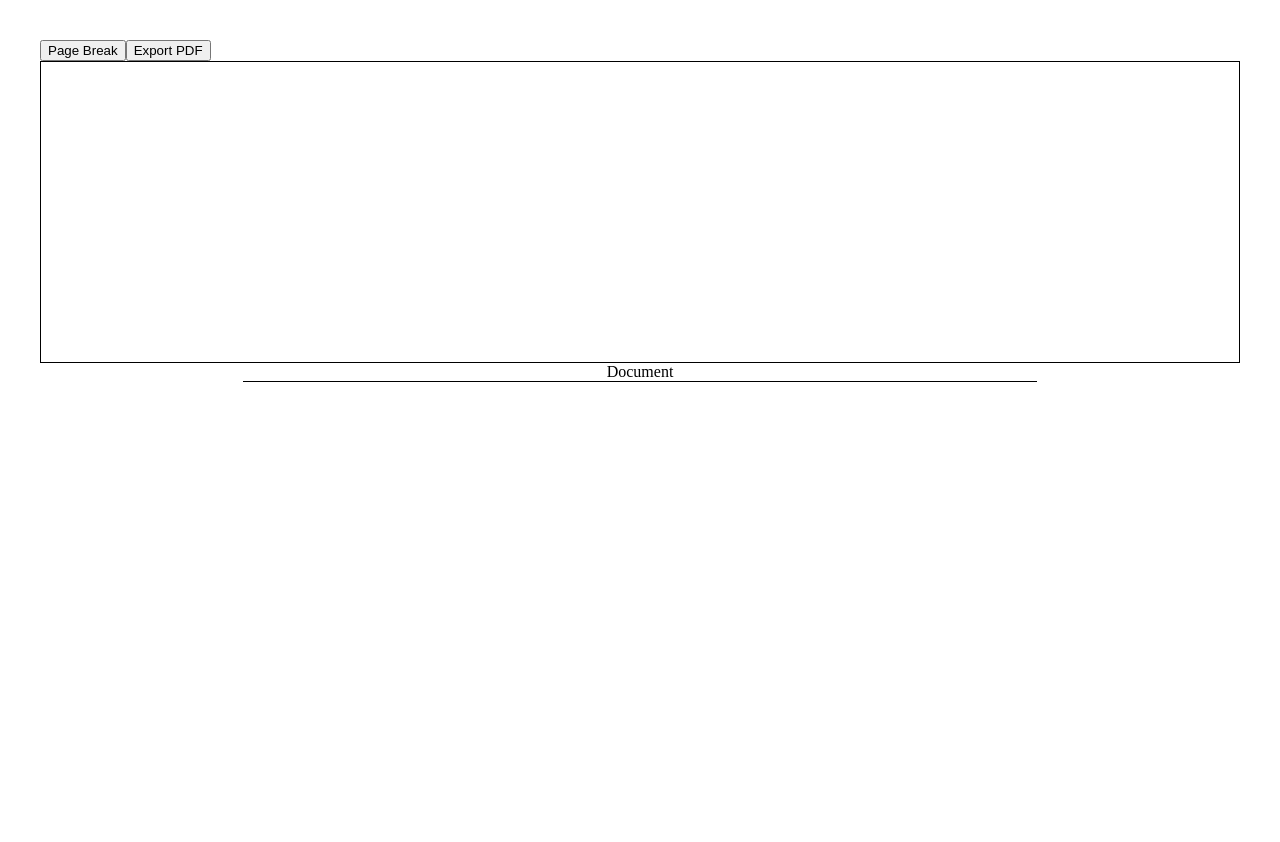
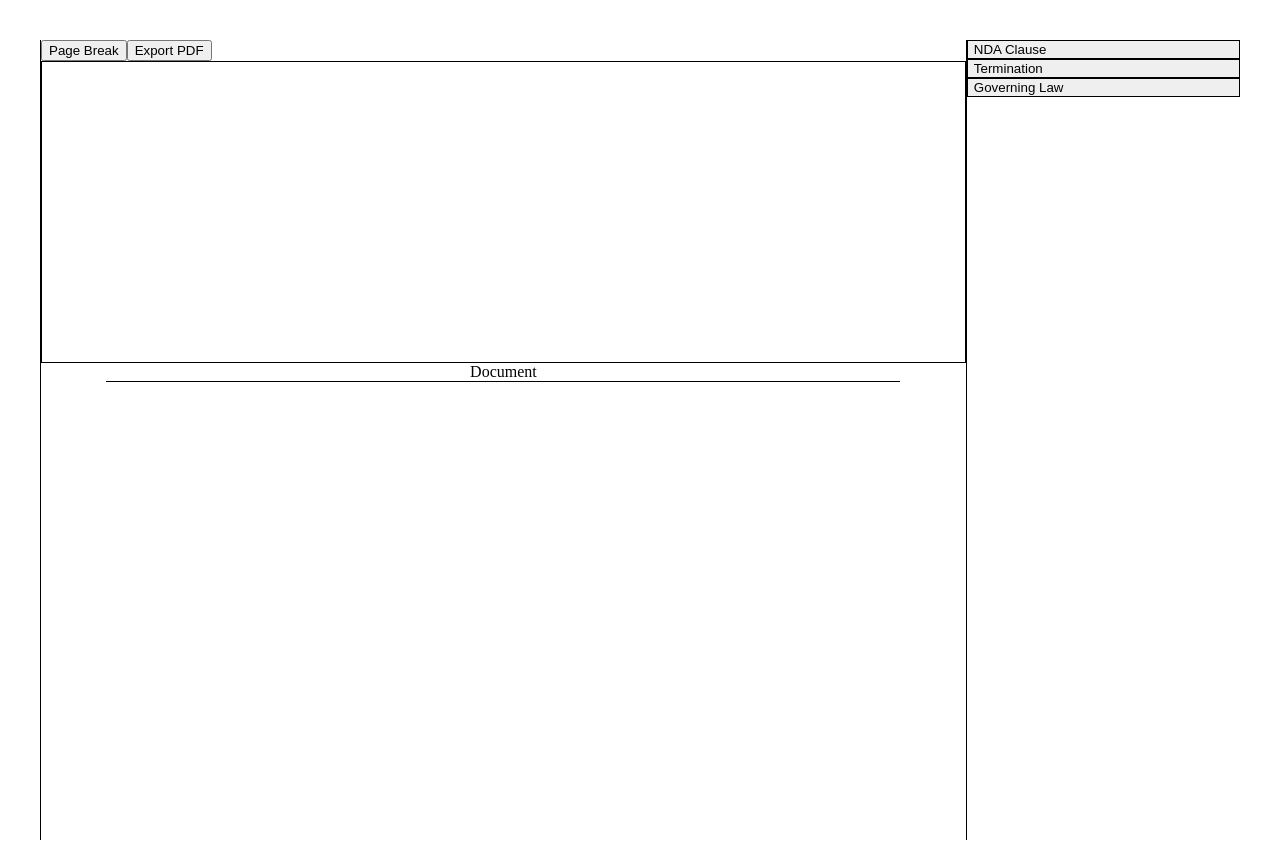
Before and after one commit to Bharatchoudhary11/Vettam, a React (Vite) app: page / in a window 1280 px wide. Shown: the top 842 px of the page. Built offline with nearby package versions, Linux system fonts and the light colour scheme.

Commit message:
feat: implement outline panel and templates sidebar

```diff
--- a/src/App.tsx
+++ b/src/App.tsx
@@ -3,7 +3,7 @@ import { Editor } from './editor/Editor'
 
 function App() {
   return (
-    <div className="p-4">
+    <div className="p-4 h-screen">
       <Editor />
     </div>
   )
--- a/src/editor/Editor.tsx
+++ b/src/editor/Editor.tsx
@@ -5,6 +5,8 @@ import PageBreak from './extensions/PageBreak'
 import { usePagination } from './usePagination'
 import { PageHeader } from './components/PageHeader'
 import { PageFooter } from './components/PageFooter'
+import { OutlinePanel } from './components/OutlinePanel'
+import { TemplateSidebar } from './components/TemplateSidebar'
 import { exportPdf } from './exportPdf'
 
 export const Editor = () => {
@@ -24,11 +26,13 @@ export const Editor = () => {
   }
 
   return (
-    <div className="space-y-4">
+    <div className="flex h-screen">
+      <OutlinePanel editor={editor} />
+      <div className="flex-1 space-y-4 p-4 overflow-y-auto">
         <div className="flex gap-2">
           <button
             className="px-2 py-1 bg-gray-200 rounded"
-          onClick={() => editor?.chain().focus().setPageBreak().run()}
+            onClick={() => (editor?.chain() as any).focus().setPageBreak().run()}
           >
             Page Break
           </button>
@@ -59,6 +63,8 @@ export const Editor = () => {
           ))}
         </div>
       </div>
+      <TemplateSidebar editor={editor} />
+    </div>
   )
 }
 
--- /dev/null
+++ b/src/editor/components/OutlinePanel.tsx
@@ -0,0 +1,120 @@
+import { Editor } from '@tiptap/react'
+import { useEffect, useState } from 'react'
+import { Slice } from '@tiptap/pm/model'
+
+interface OutlineItem {
+  id: string
+  level: number
+  text: string
+  pos: number
+}
+
+export const OutlinePanel = ({ editor }: { editor: Editor | null }) => {
+  const [items, setItems] = useState<OutlineItem[]>([])
+  const [collapsed, setCollapsed] = useState<Set<number>>(new Set())
+
+  useEffect(() => {
+    if (!editor) return
+
+    const generate = () => {
+      const headings: OutlineItem[] = []
+      editor.state.doc.descendants((node, pos) => {
+        if (node.type.name === 'heading' && [1, 2, 3].includes(node.attrs.level)) {
+          const id = `heading-${pos}`
+          const dom = editor.view.nodeDOM(pos) as HTMLElement | null
+          if (dom) dom.id = id
+          headings.push({
+            id,
+            level: node.attrs.level,
+            text: node.textContent,
+            pos,
+          })
+        }
+      })
+      setItems(headings)
+    }
+
+    generate()
+    editor.on('update', generate)
+    return () => {
+      editor.off('update', generate)
+    }
+  }, [editor])
+
+  const navigate = (id: string) => {
+    const el = document.getElementById(id)
+    el?.scrollIntoView({ behavior: 'smooth', block: 'center' })
+  }
+
+  const toggleCollapse = (pos: number) => {
+    if (!editor) return
+    const dom = editor.view.nodeDOM(pos) as HTMLElement | null
+    if (!dom) return
+    const newSet = new Set(collapsed)
+    let sib = dom.nextElementSibling as HTMLElement | null
+    while (sib && !/^H[1-3]$/.test(sib.tagName)) {
+      sib.classList.toggle('hidden')
+      sib = sib.nextElementSibling as HTMLElement | null
+    }
+    if (newSet.has(pos)) newSet.delete(pos)
+    else newSet.add(pos)
+    setCollapsed(newSet)
+  }
+
+  const moveUp = (index: number) => {
+    if (!editor || index === 0) return
+    const { state, view } = editor
+    const pos0 = items[index - 1].pos
+    const pos1 = items[index].pos
+    const pos2 = items[index + 1]?.pos ?? state.doc.content.size
+    const prev = state.doc.slice(pos0, pos1)
+    const current = state.doc.slice(pos1, pos2)
+    const slice = new Slice(current.content.append(prev.content), 0, 0)
+    const tr = state.tr.replaceRange(pos0, pos2, slice)
+    view.dispatch(tr)
+  }
+
+  const moveDown = (index: number) => {
+    if (!editor || index === items.length - 1) return
+    const { state, view } = editor
+    const pos1 = items[index].pos
+    const pos2 = items[index + 1].pos
+    const pos3 = items[index + 2]?.pos ?? state.doc.content.size
+    const current = state.doc.slice(pos1, pos2)
+    const next = state.doc.slice(pos2, pos3)
+    const slice = new Slice(next.content.append(current.content), 0, 0)
+    const tr = state.tr.replaceRange(pos1, pos3, slice)
+    view.dispatch(tr)
+  }
+
+  return (
+    <div className="w-60 border-r p-2 space-y-1 overflow-y-auto">
+      {items.map((item, i) => (
+        <div key={item.id} className="flex items-center gap-1">
+          <button
+            onClick={() => navigate(item.id)}
+            className="flex-1 text-left truncate"
+            style={{ paddingLeft: (item.level - 1) * 8 }}
+          >
+            {item.text || 'Untitled'}
+          </button>
+          <button onClick={() => toggleCollapse(item.pos)} className="px-1">
+            {collapsed.has(item.pos) ? '+' : '-'}
+          </button>
+          <button disabled={i === 0} onClick={() => moveUp(i)} className="px-1">
+            ↑
+          </button>
+          <button
+            disabled={i === items.length - 1}
+            onClick={() => moveDown(i)}
+            className="px-1"
+          >
+            ↓
+          </button>
+        </div>
+      ))}
+    </div>
+  )
+}
+
+export default OutlinePanel
--- /dev/null
+++ b/src/editor/components/TemplateSidebar.tsx
@@ -0,0 +1,37 @@
+import { Editor } from '@tiptap/react'
+
+const templates = [
+  {
+    name: 'NDA Clause',
+    content:
+      '<h2>Confidentiality</h2><p>The parties agree to keep all confidential information secret and not disclose it to any third party without prior written consent.</p>',
+  },
+  {
+    name: 'Termination',
+    content:
+      '<h2>Termination</h2><p>Either party may terminate this agreement with thirty (30) days written notice to the other party.</p>',
+  },
+  {
+    name: 'Governing Law',
+    content:
+      '<h2>Governing Law</h2><p>This agreement shall be governed by and construed in accordance with the laws of the applicable jurisdiction.</p>',
+  },
+]
+
+export const TemplateSidebar = ({ editor }: { editor: Editor | null }) => {
+  return (
+    <div className="w-60 border-l p-2 space-y-2 overflow-y-auto">
+      {templates.map((t) => (
+        <button
+          key={t.name}
+          className="w-full text-left border p-2 rounded hover:bg-gray-50"
+          onClick={() => editor?.commands.insertContent(t.content)}
+        >
+          {t.name}
+        </button>
+      ))}
+    </div>
+  )
+}
+
+export default TemplateSidebar
--- a/src/editor/extensions/PageBreak.ts
+++ b/src/editor/extensions/PageBreak.ts
@@ -14,9 +14,9 @@ export const PageBreak = Node.create({
     return {
       setPageBreak:
         () =>
-        ({ commands }) =>
+        ({ commands }: any) =>
           commands.insertContent({ type: this.name }),
-    }
+    } as any
   },
   parseHTML() {
     return [
```
Lines whose indentation alone changed are shown as unchanged.
